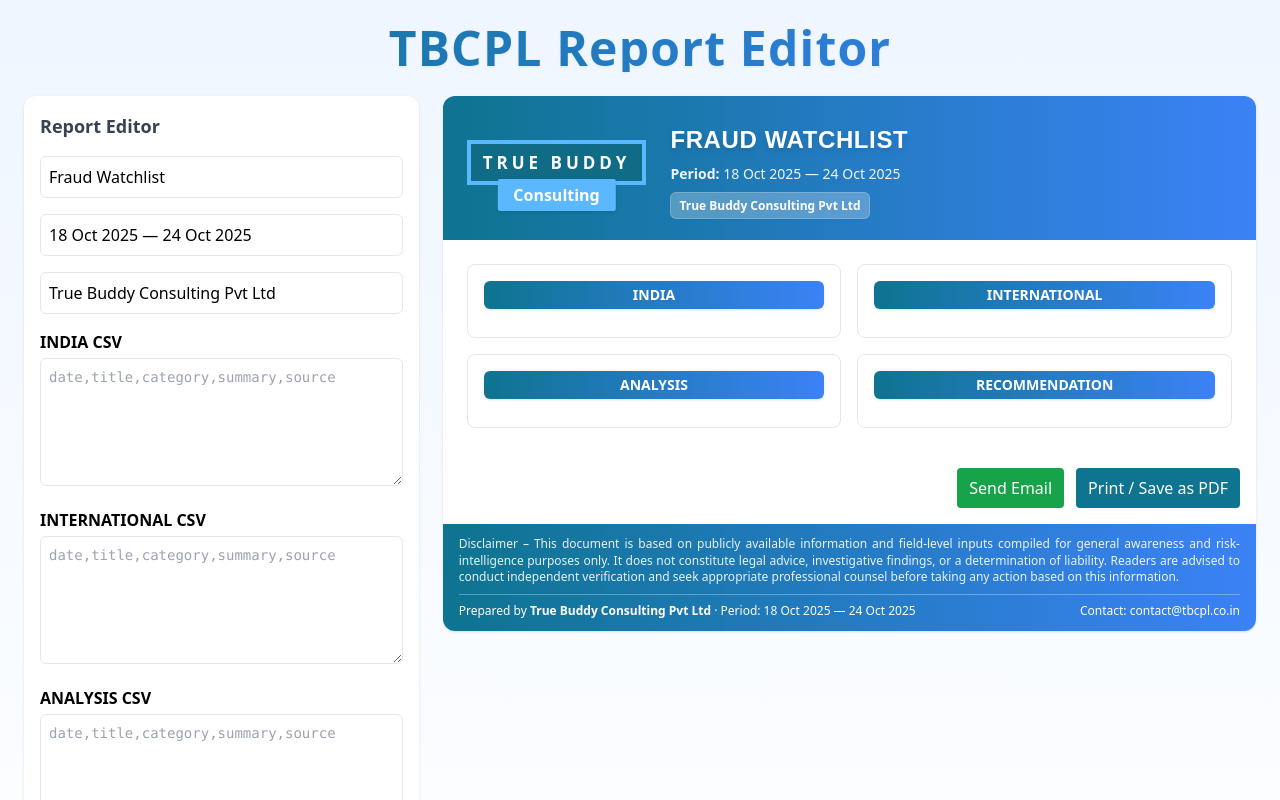
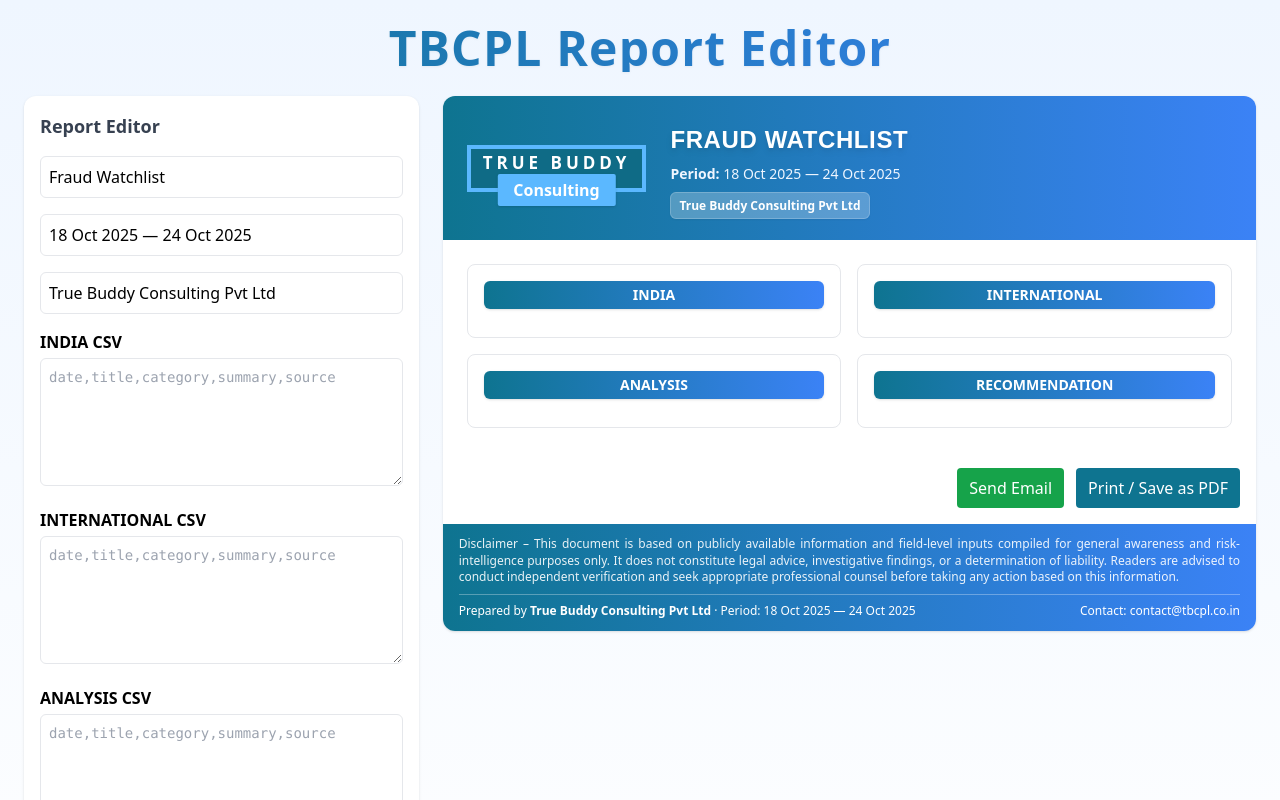
Before and after one commit to TrueBuddyTbcpl/WatchList, a React (Vite) app: page / in a window 1280 px wide. Shown: the top 800 px of the page. Built offline with nearby package versions, Linux system fonts and the light colour scheme.

Commit message:
Logo Improvize

```diff
--- a/src/components/preview.css
+++ b/src/components/preview.css
@@ -17,7 +17,10 @@
   font-weight: 800;
   letter-spacing: 4px;
   font-size: 17px;
-  padding: 10px 12px;
+  padding-top: 5px;
+  padding-bottom: 17px;
+  padding-left: 12px;
+  padding-right: 12px;
 }
 
 .tb-logo-sub {
@@ -25,7 +28,7 @@
   color: white;
   font-size: 14px;
   font-weight: 600;
-  margin-top: -2px;
+  margin-top: -14px;
 }
 
 /* ===============================
```
